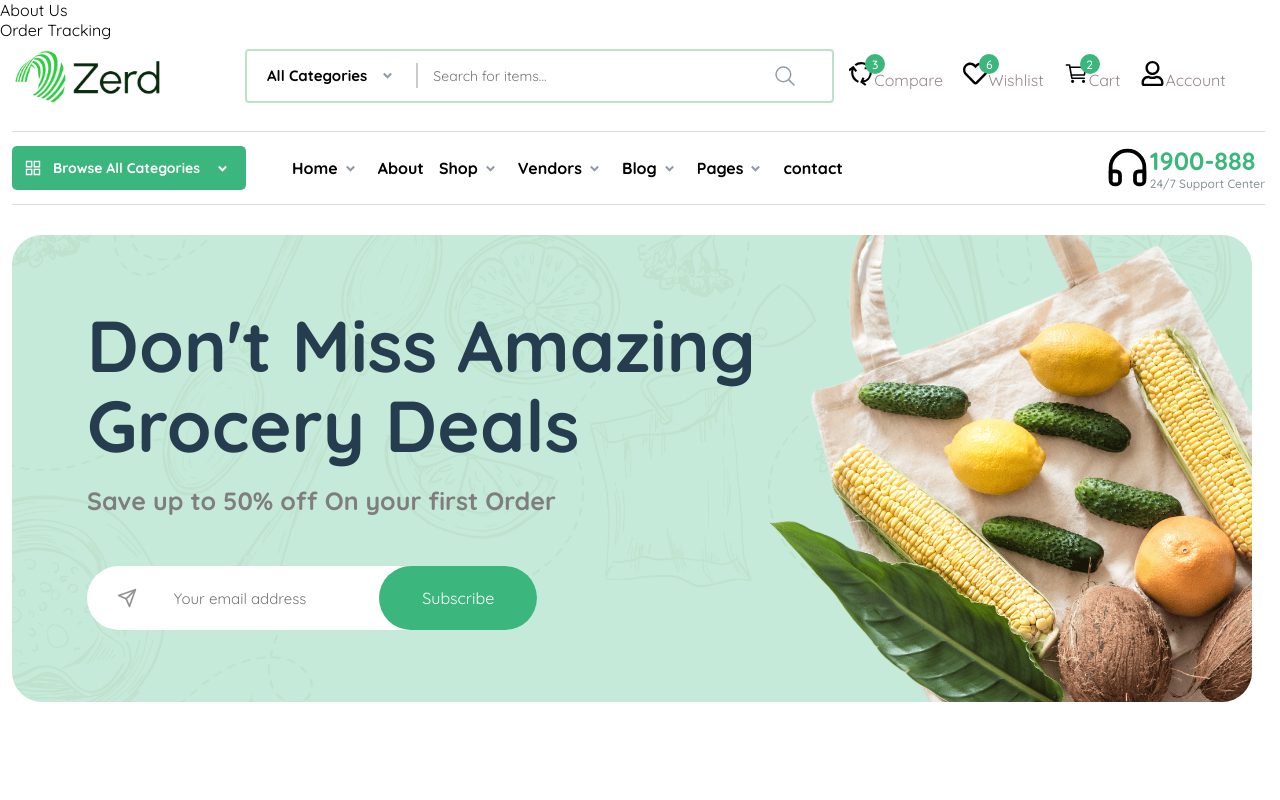
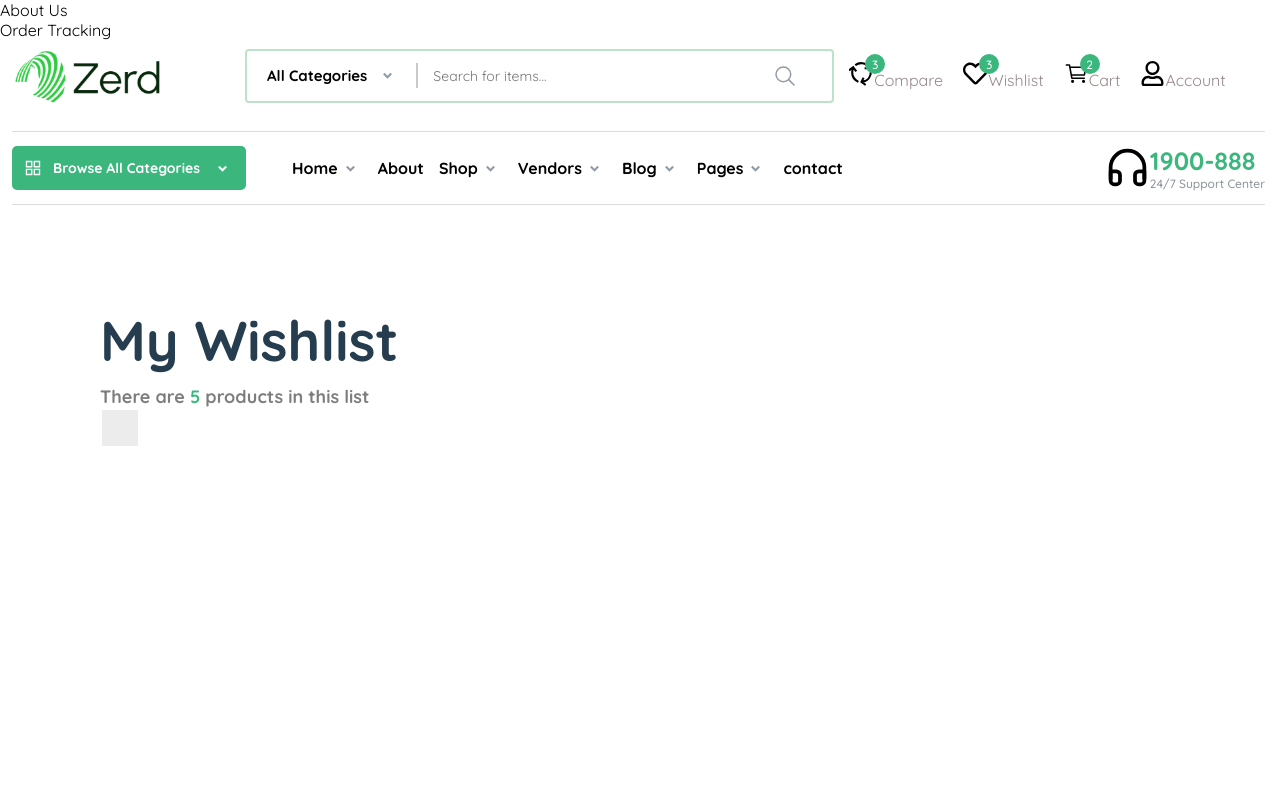
Before and after one commit to Daniel24356/ProConnect, a React (Vite) app: page / in a window 1280 px wide. Shown: the top 800 px of the page. Built offline with nearby package versions, Linux system fonts and the light colour scheme.

Commit message:
started wishlist

```diff
--- a/src/App.jsx
+++ b/src/App.jsx
@@ -1,11 +1,12 @@
 import './App.css'
-import Home from './pages/home/home'
-
+// import Home from './pages/home/home'
+import Wishlist from './pages/home/Wishlist'
 function App() {
 
   return (
     <>
-    <Home/>
+    {/* <Home/> */}
+      <Wishlist/>
     </>
   )
 }
--- a/src/pages/home/Comparable.jsx
+++ b/src/pages/home/Comparable.jsx
@@ -2,7 +2,9 @@ import './Category.css'
 
 const Comparable = () => {
   return (
-    <div>Comparable</div>
+     <>
+
+     </>
   )
 }
 
--- a/src/pages/home/Wishlist.css
+++ b/src/pages/home/Wishlist.css
@@ -0,0 +1,68 @@
+* {
+    padding: 0;
+    margin: 0;
+    box-sizing: border-box;
+}
+
+.wishlist {
+    padding: 100px;
+}
+
+.my {
+    font-size: 56px;
+    color: #253D4E;
+}
+
+.products {
+    font-weight: bold;
+    font-size: 18px;
+    padding-top: 10px;
+    color: #7E7E7E;
+}
+
+.five {
+    color: #3BB77E;
+}
+
+.mainheading {
+    border: 1px solid #e9ecef;
+    background-color: #ececec;
+}
+
+th {
+    padding: 18px;
+}
+
+/* .custom-checkbox, .check {
+    display: none;
+    position: relative;
+    cursor: pointer;
+    color: #687188;
+    padding: 0;
+    vertical-align: middle;
+}
+
+.custom-checkbox, .labelshi::before {
+    content: "";
+    border: 2px solid #ced4da;
+    height: 17px;
+    width: 17px;
+    margin: 0px 8px 0 0;
+    display: inline-block;
+    vertical-align: middle;
+    border-radius: 2px;
+}
+
+
+.labelshi::after {
+    content: "";
+    width: 11px;
+    position: absolute;
+    top: 50%;
+    left: 3px;
+    opacity: 0;
+    height: 6px;
+    border-left: 2px solid #fff;
+    border-bottom: 2px solid #fff;
+    transform: translateY(-65%) rotate(-45deg);
+} */
--- a/src/pages/home/Wishlist.jsx
+++ b/src/pages/home/Wishlist.jsx
@@ -1,8 +1,24 @@
 import './Wishlist.css'
-
+import Header from './header'
 const Wishlist = () => {
   return (
-    <div>Wishlist</div>
+      <>
+        <Header/>
+        <section className='wishlist'>
+           <h1 className="my">My Wishlist</h1>
+           <p className="products">There are  <span className="five">5 </span>products in this list</p>
+
+           <table className="main-table">
+              <thead>
+                <tr className="mainheading">
+                    <th className="custom-checkbox">
+
+                    </th>
+                </tr>
+              </thead>
+           </table>
+        </section>
+     </>
   )
 }
 
--- a/src/pages/home/header.jsx
+++ b/src/pages/home/header.jsx
@@ -7,7 +7,7 @@
   import { IoCartOutline } from "react-icons/io5";
   import { FaRegUser } from "react-icons/fa";
   import { FiHeadphones } from "react-icons/fi";
-  import { FaFireAlt } from "react-icons/fa";
+//   import { FaFireAlt } from "react-icons/fa";
   import { AiOutlineAppstore } from "react-icons/ai";
 
   const Header = () => {
@@ -43,7 +43,7 @@
                 <div className="wish">
                    <FaRegHeart className="s-icons"/>
                     <p>Wishlist</p>
-                    <div className="six">6</div>
+                    <div className="six">3</div>
                 </div>
                 <div className="carts">
                   <IoCartOutline className="s-icons"/>
```
